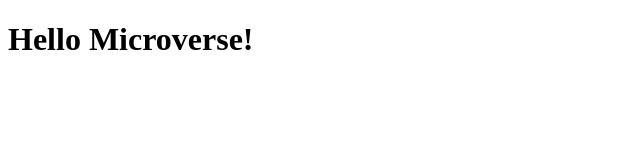
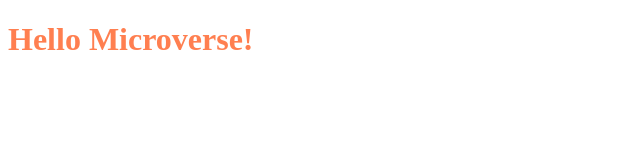
Before and after one commit to hsztan/Hello-Microversed, a website: page index.html in a window 1280 px wide. Shown: the whole page, without its empty margins (0-640 px from the left). Drawn offline with Linux system fonts and the light colour scheme.

Commit message:
Add main.css with color styling for header

```diff
--- a/index.html
+++ b/index.html
@@ -4,11 +4,12 @@
     <meta charset="UTF-8" />
     <meta http-equiv="X-UA-Compatible" content="IE=edge" />
     <meta name="viewport" content="width=device-width, initial-scale=1.0" />
+    <link rel="stylesheet" href="./main.css" />
     <title>Hello Microverse</title>
   </head>
   <body>
     <header>
-      <h1>Hello Microverse!</h1>
+      <h1 class="greeting">Hello Microverse!</h1>
     </header>
   </body>
 </html>
--- /dev/null
+++ b/main.css
@@ -0,0 +1,3 @@
+.greeting {
+  color: coral;
+}
```
Also changed, not shown: 1 other file.
